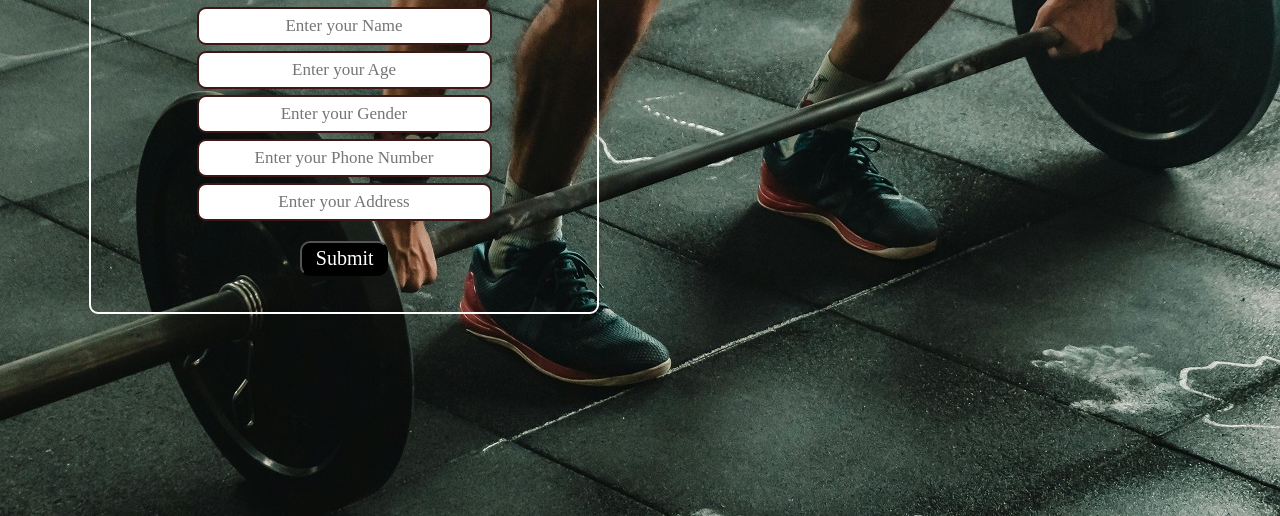
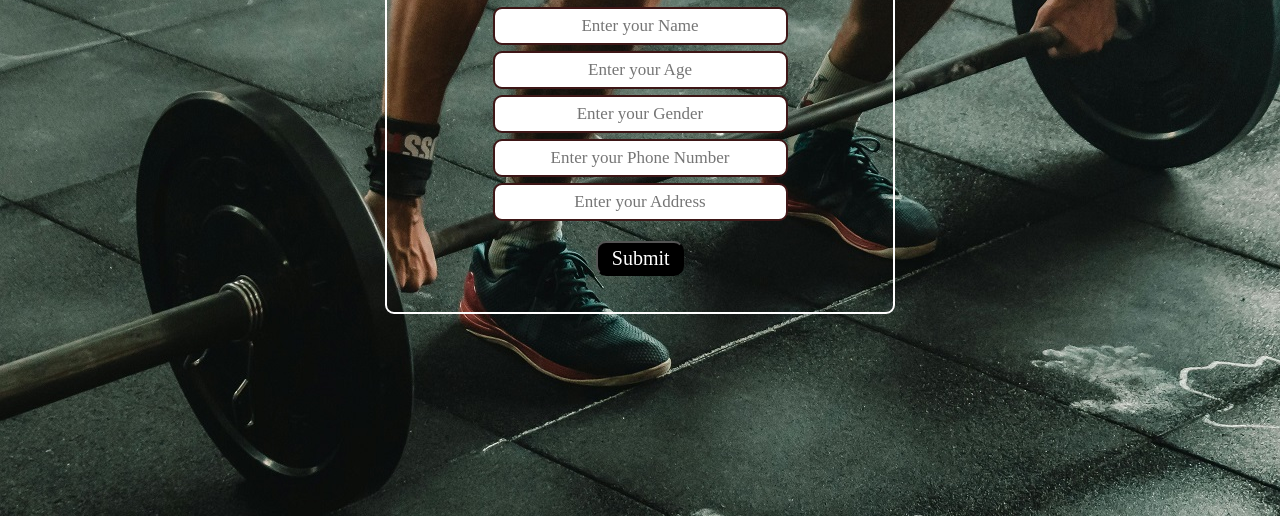
Before and after one commit to Praveen-0256/Gym_Website_using_HTML5_and_CSS3, a plain HTML site: page index.html in a window 1280 px wide. Shown: the part 284-800 px from the top of the page. Drawn offline with Linux system fonts and the light colour scheme; a web font is replaced by a local one.

Commit message:
Update styles.css

```diff
--- a/styles.css
+++ b/styles.css
@@ -71,7 +71,8 @@ body{
 }
 .container{
     border: 2px solid white;
-    margin: 85px 89px;
+/*     margin: 85px 89px;*/
+    margin: 85px auto;
     padding: 16px 61px;
     width: 30%;
     border-radius: 9px;
```
